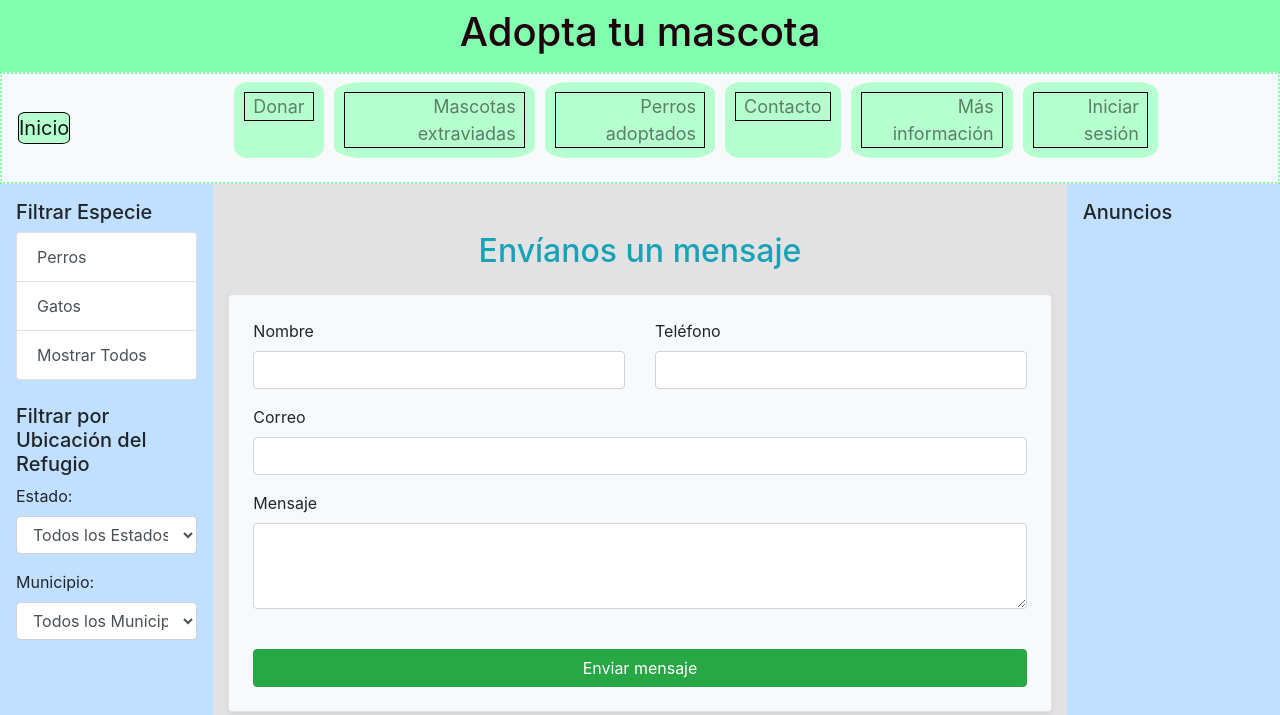
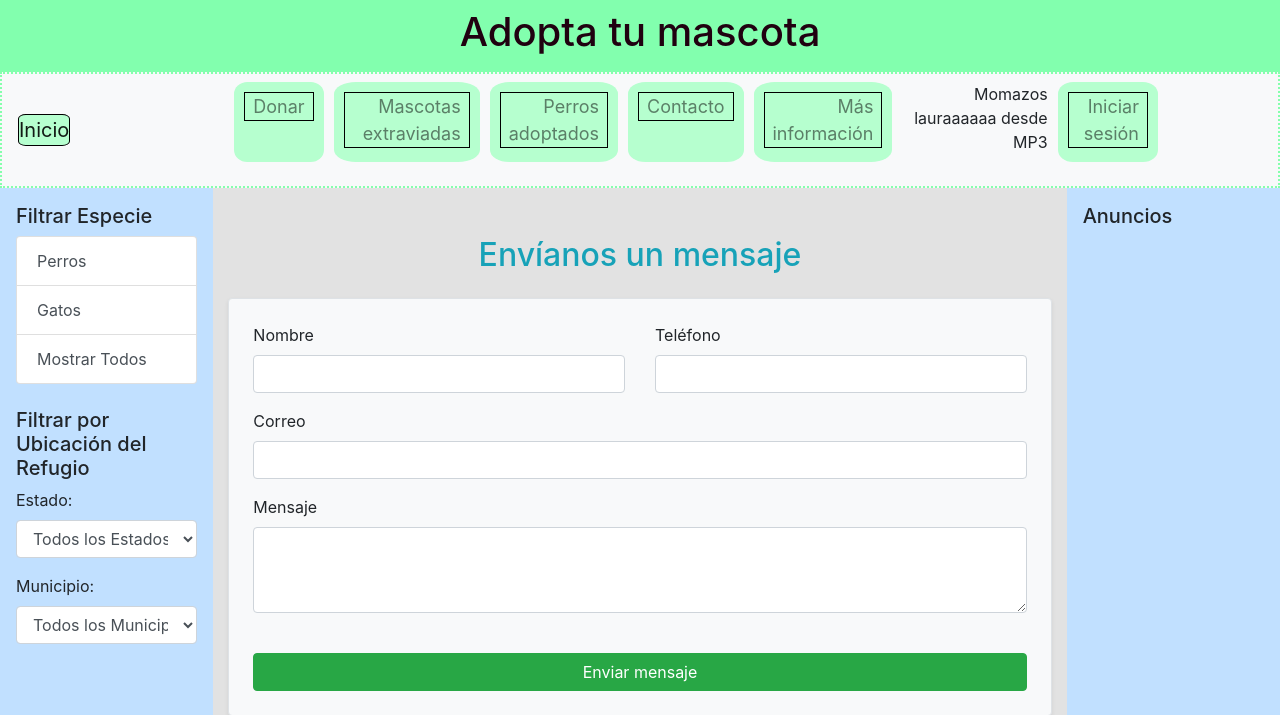
Before and after one commit to ChecoGC/PetLove, a Django app: page /mensaje/ in a window 1280 px wide. Shown: the top 715 px of the page. Run offline with Django 5.2, Linux system fonts and the light colour scheme; data comes from the database, SQL or seed files in the repository; data that the repository does not hold is empty.

Commit message:
prueba de los momazos

```diff
--- a/adop/core/templates/base.html
+++ b/adop/core/templates/base.html
@@ -131,7 +131,7 @@
                     <li class="nav-item"><a class="nav-link" href="{% url 'registrar_refugio' %}">Perros adoptados</a></li>
                     <li class="nav-item"><a class="nav-link" href="{% url 'mensaje' %}">Contacto</a></li>
                     <li class="nav-item"><a class="nav-link" href="#">Más información</a></li>
-
+                    <label for="">Momazos lauraaaaaa desde MP3</label>
                     {% if user.is_refugio %}
                         <li class="nav-item">
                             <a class="nav-link" href="{% url 'panel_refugio' %}">Gestionar Mascotas</a>
```
